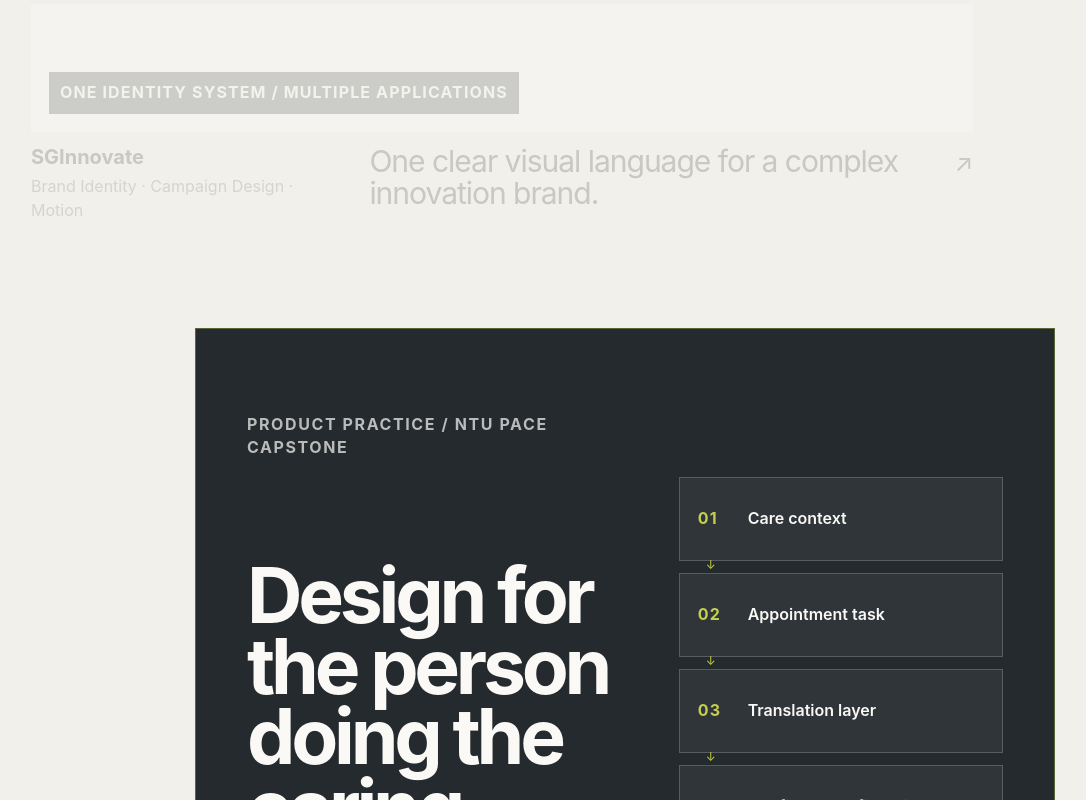
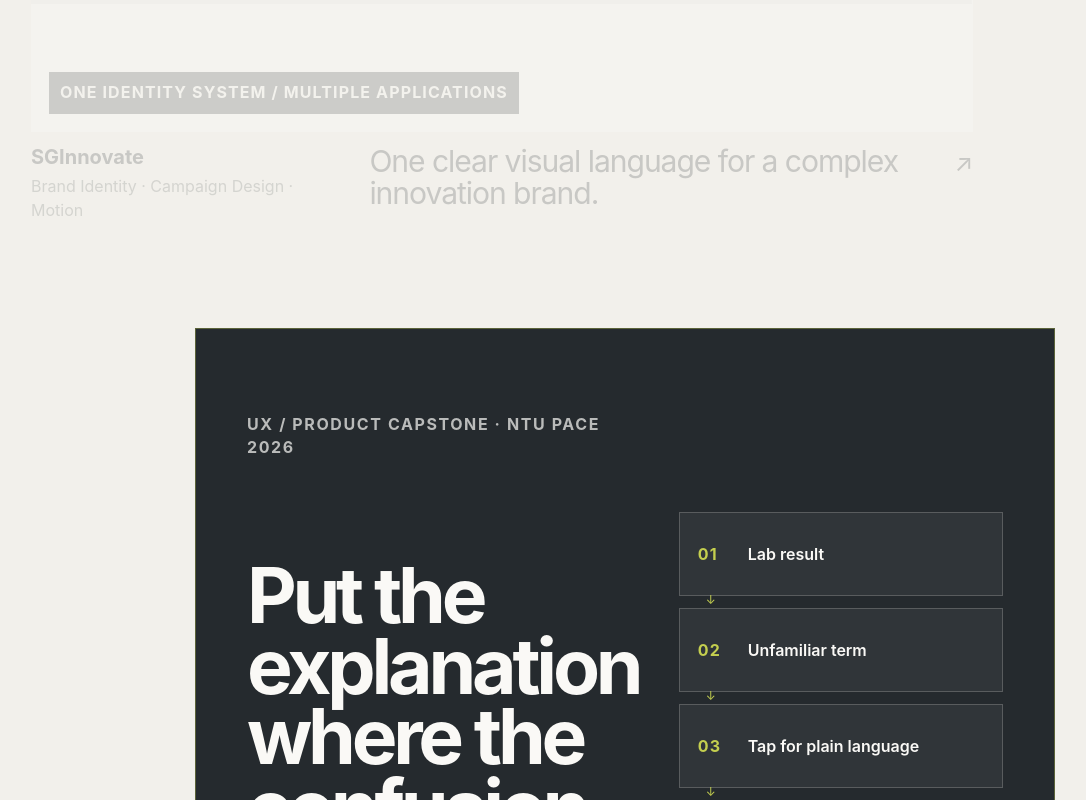
Before and after one commit to doesdesignwork/portfolio, a Next.js app: page / in a window 1280 px wide. Shown: the part 3628-4428 px from the top of the page, without its empty margins (161-1247 px from the left). Built offline with nearby package versions, Linux system fonts and the light colour scheme; no server answers.

Commit message:
Feature HealthHub medical literacy evidence on homepage

```diff
--- a/app/page.tsx
+++ b/app/page.tsx
@@ -175,13 +175,6 @@ export default function Home() {
         data-side-index
         data-active-section="top"
       >
-        <div>
-          <span>GT</span>
-          <span data-section-counter aria-live="polite">
-            <b data-section-counter-current>01</b>
-            <span> / 05</span>
-          </span>
-        </div>
         <nav>
           {sideSections.map(([id, label], index) => (
             <Link
@@ -327,44 +320,44 @@ export default function Home() {
             <Link
               className="product-study-card"
               href="/work/healthhub-caregiver-ux/"
-              aria-label="View HealthHub caregiver UX capstone case study"
+              aria-label="View HealthHub medical literacy UX capstone case study"
               data-reveal="case-study"
               data-reveal-delay="1"
             >
               <span className="product-study-visual">
                 <span className="product-study-copy">
-                  <span className="product-study-kicker">Product practice / NTU PaCE capstone</span>
-                  <h3>Design for the person doing the caring.</h3>
+                  <span className="product-study-kicker">UX / Product capstone · NTU PaCE 2026</span>
+                  <h3>Put the explanation where the confusion is.</h3>
                   <span>
-                    A caregiver journey built around patient context, appointment tasks and
-                    translation at the point of need.
+                    A medical-literacy concept for HealthHub lab results, shaped by 76 survey
+                    responses, 10 interviews and first-round Maze usability testing.
                   </span>
                 </span>
                 <span className="product-study-flow" aria-hidden="true">
                   <span className="product-flow-step">
                     <b>01</b>
-                    <span>Care context</span>
+                    <span>Lab result</span>
                   </span>
                   <span className="product-flow-step">
                     <b>02</b>
-                    <span>Appointment task</span>
+                    <span>Unfamiliar term</span>
                   </span>
                   <span className="product-flow-step">
                     <b>03</b>
-                    <span>Translation layer</span>
+                    <span>Tap for plain language</span>
                   </span>
                   <span className="product-flow-step">
                     <b>04</b>
-                    <span>Confident confirmation</span>
+                    <span>Stay in the app</span>
                   </span>
                 </span>
               </span>
               <span className="product-study-caption">
                 <span>
-                  <strong>HealthHub caregiver UX</strong>
-                  <small>Research · Task Flow · Figma Prototype</small>
+                  <strong>HealthHub medical literacy</strong>
+                  <small>Research · Prioritisation · Prototype · Usability testing</small>
                 </span>
-                <span>Keeping the right patient context visible through the task.</span>
+                <span>A small UI intervention aimed at a specific comprehension and trust gap.</span>
                 <span aria-hidden="true">↗</span>
               </span>
             </Link>
```
